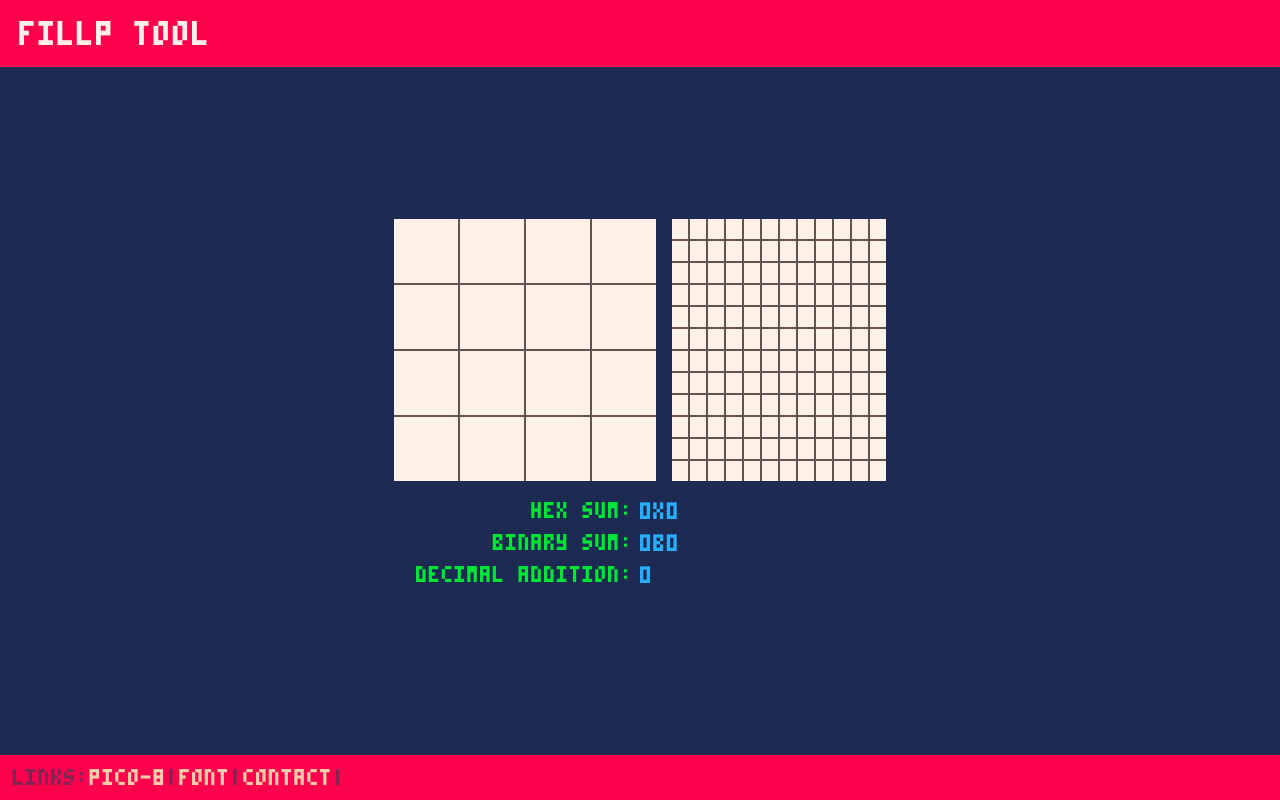
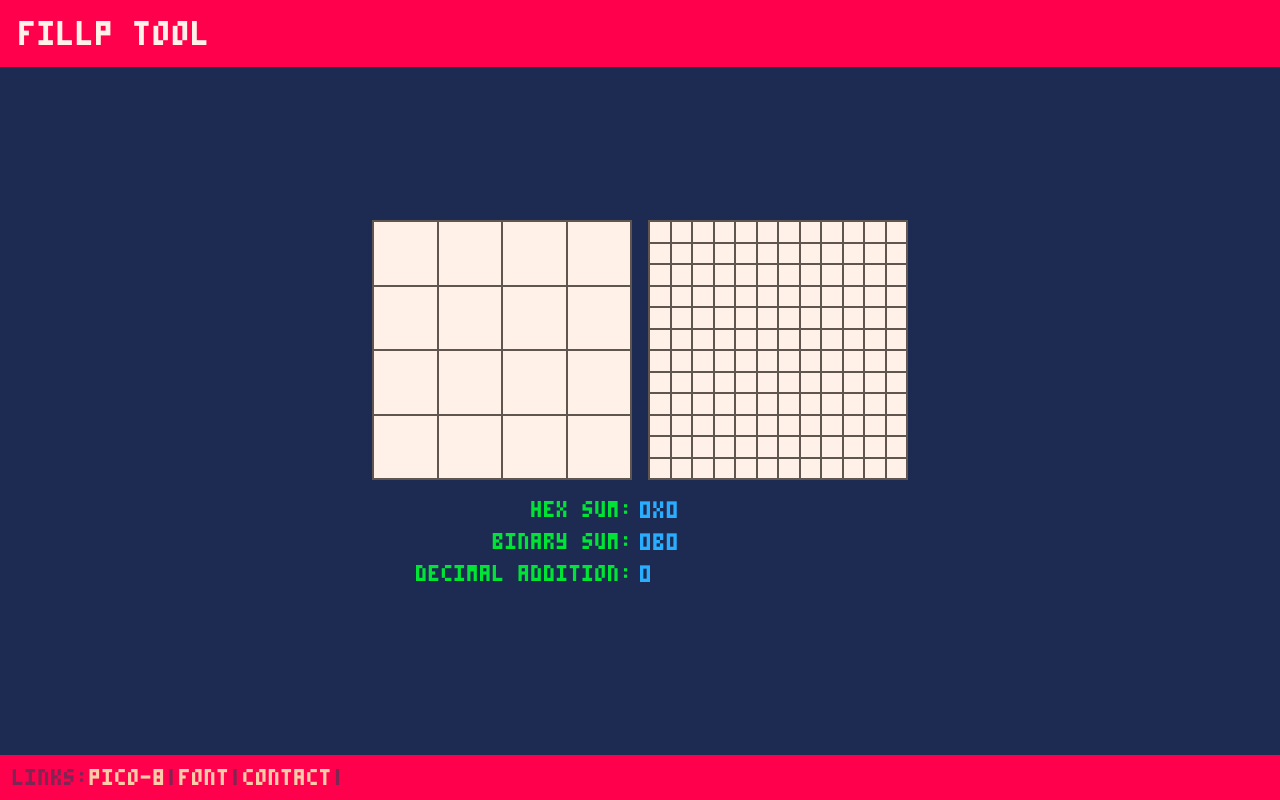
Before and after one commit to seleb/fillp-tool, a Preact app: page / in a window 1280 px wide. Built offline with nearby package versions, Linux system fonts and the light colour scheme; the HTML template or start-up script is replaced by a standard one.

Commit message:
grid css fix
- make individual grid and tiled grid same size with square cells
- add border around grids matching internal border
- patch version bump

```diff
--- a/package.json
+++ b/package.json
@@ -1,6 +1,6 @@
 {
 	"name": "fillp-tool",
-	"version": "1.1.0",
+	"version": "1.1.1",
 	"description": "Helper for creating PICO-8 fillp patterns",
 	"main": "./src/index.js",
 	"author": "Sean S. LeBlanc",
--- a/src/components/app.css
+++ b/src/components/app.css
@@ -28,24 +28,28 @@
 
 .app>main>.grids {
 	display: flex;
+	align-items: center;
+	justify-content: center;
 }
 
 .app>main>.grids>.grid {
-    align-content: center;
-}
-.app>main>.grids>.grid>.cell{
-	width: 8vh;
+	align-content: center;
+	width: 32vh;
+	height: 32vh;
+	border: solid 2px #5f574f;
 }
 
 .app>main>.grids>.preview {
 	display: grid;
-	grid-template-columns: 1fr 1fr 1fr;
+	grid-template-columns: repeat(3, 1fr);
+	grid-template-rows: repeat(3, 1fr);
 	grid-gap: 2px;
+	grid-auto-rows: min-content;
 	background: #5f574f;
+	border: solid 2px #5f574f;
 	margin-left: 1em;
-}
-.app>main>.grids>.preview>.grid>.cell{
-	width: 2vh;
+	width: 32vh;
+	height: 32vh;
 }
 
 .app>main>.output {
--- a/src/components/grid.css
+++ b/src/components/grid.css
@@ -1,14 +1,15 @@
 .grid {
 	display: grid;
-	grid-template-columns: 1fr 1fr 1fr 1fr;
+	grid-template-columns: repeat(4, 1fr);
+	grid-template-rows: repeat(4, 1fr);
 	grid-gap: 2px;
+	grid-auto-rows: min-content;
 	background: #5f574f;
 }
 
 .grid > .cell {
 	box-sizing: border-box;
 	background: #fff1e8;
-	padding-bottom: 100%;
 }
 
 .grid > .cell.on {
```
